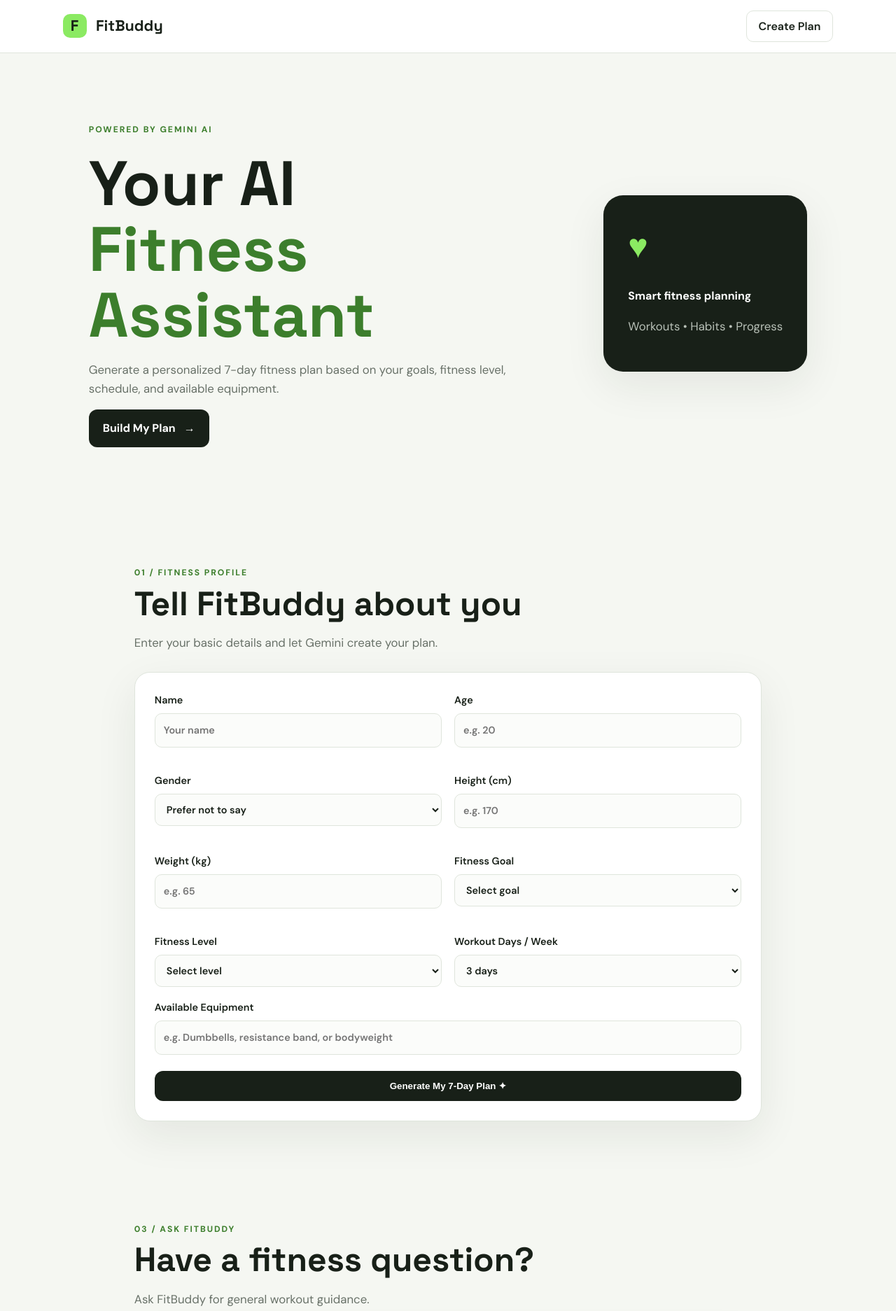
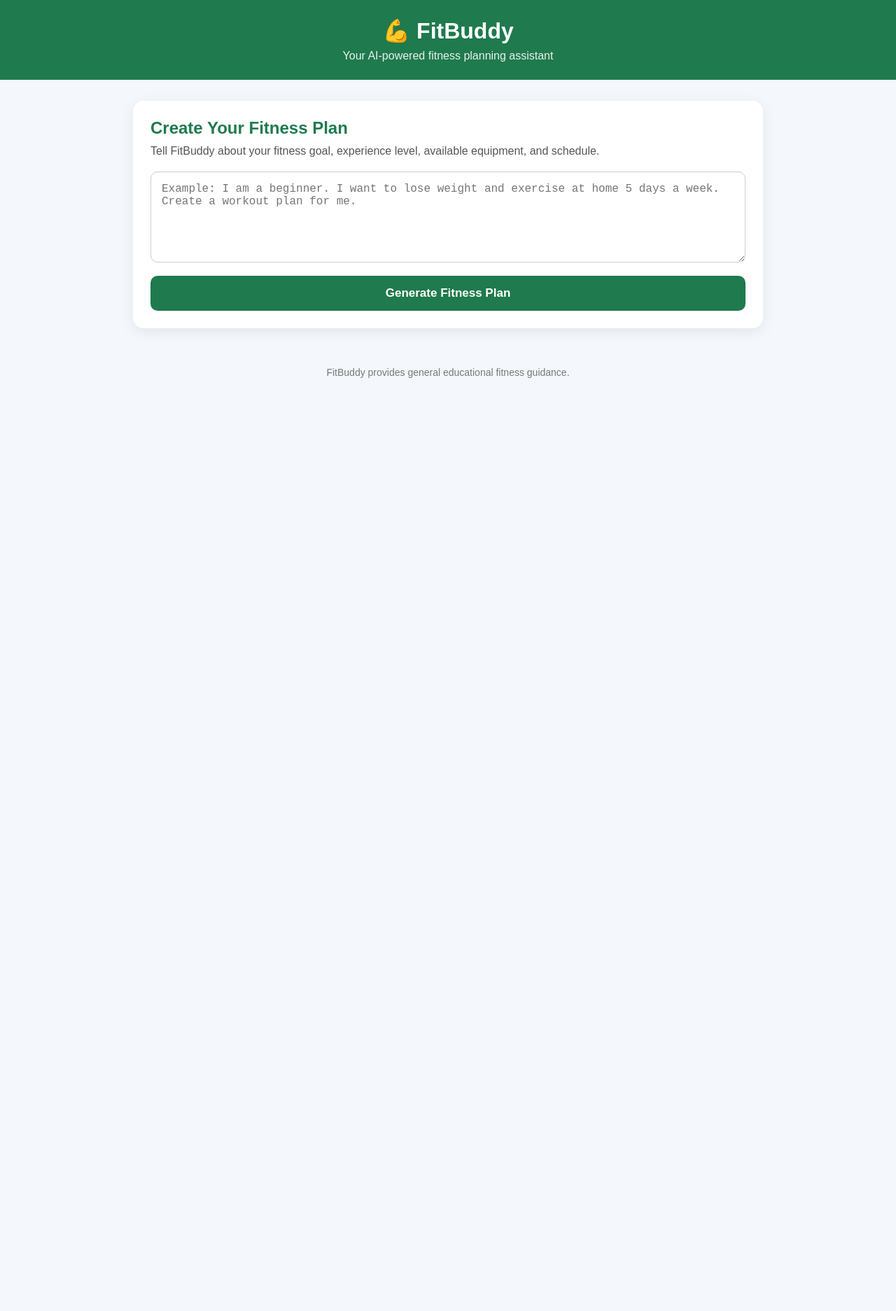
Before and after one commit to abubakkarsiddiq19092006/fitbuddy-ai, a website: page index.html in a window 1280 px wide. Shown: the top 1873 px of the page at 70% size. After the commit the page ends 800 px from the top, so only its background shows below. Drawn offline with Linux system fonts and the light colour scheme.

Commit message:
Update index.html

```diff
--- a/index.html
+++ b/index.html
@@ -3,109 +3,268 @@
 <head>
   <meta charset="UTF-8">
   <meta name="viewport" content="width=device-width, initial-scale=1.0">
-  <title>FitBuddy — AI Fitness Assistant</title>
-  <link rel="stylesheet" href="style.css">
+  <title>FitBuddy - AI Fitness Planner</title>
+
+  <style>
+    * {
+      box-sizing: border-box;
+      margin: 0;
+      padding: 0;
+    }
+
+    body {
+      font-family: Arial, sans-serif;
+      background: #f4f7fb;
+      color: #222;
+      min-height: 100vh;
+    }
+
+    header {
+      background: #1f7a4d;
+      color: white;
+      padding: 25px 20px;
+      text-align: center;
+    }
+
+    header h1 {
+      font-size: 32px;
+      margin-bottom: 8px;
+    }
+
+    header p {
+      font-size: 16px;
+      opacity: 0.9;
+    }
+
+    .container {
+      width: 90%;
+      max-width: 900px;
+      margin: 30px auto;
+    }
+
+    .card {
+      background: white;
+      border-radius: 15px;
+      padding: 25px;
+      box-shadow: 0 5px 20px rgba(0, 0, 0, 0.08);
+    }
+
+    .card h2 {
+      margin-bottom: 10px;
+      color: #1f7a4d;
+    }
+
+    .card p {
+      margin-bottom: 20px;
+      color: #555;
+    }
+
+    textarea {
+      width: 100%;
+      min-height: 130px;
+      padding: 15px;
+      border: 1px solid #ccc;
+      border-radius: 10px;
+      font-size: 16px;
+      resize: vertical;
+      outline: none;
+    }
+
+    textarea:focus {
+      border-color: #1f7a4d;
+    }
+
+    button {
+      margin-top: 15px;
+      width: 100%;
+      padding: 15px;
+      background: #1f7a4d;
+      color: white;
+      border: none;
+      border-radius: 10px;
+      font-size: 17px;
+      font-weight: bold;
+      cursor: pointer;
+    }
+
+    button:hover {
+      background: #17623d;
+    }
+
+    button:disabled {
+      background: #999;
+      cursor: not-allowed;
+    }
+
+    #loading {
+      display: none;
+      margin-top: 20px;
+      text-align: center;
+      color: #1f7a4d;
+      font-weight: bold;
+    }
+
+    #result {
+      display: none;
+      margin-top: 25px;
+      padding: 20px;
+      background: #f0f8f4;
+      border-left: 5px solid #1f7a4d;
+      border-radius: 10px;
+      white-space: pre-wrap;
+      line-height: 1.6;
+    }
+
+    #error {
+      display: none;
+      margin-top: 20px;
+      padding: 15px;
+      background: #ffecec;
+      color: #b00020;
+      border-radius: 10px;
+    }
+
+    footer {
+      text-align: center;
+      padding: 25px;
+      color: #777;
+      font-size: 14px;
+    }
+
+    @media (max-width: 600px) {
+      header h1 {
+        font-size: 26px;
+      }
+
+      .container {
+        width: 94%;
+      }
+
+      .card {
+        padding: 18px;
+      }
+    }
+  </style>
 </head>
+
 <body>
-  <header class="topbar">
-    <div class="brand"><span class="brand-mark">F</span> FitBuddy</div>
-    <a href="#planner" class="nav-btn">Create Plan</a>
+
+  <header>
+    <h1>💪 FitBuddy</h1>
+    <p>Your AI-powered fitness planning assistant</p>
   </header>
 
-  <main>
-    <section class="hero">
-      <div class="hero-copy">
-        <span class="eyebrow">POWERED BY GEMINI AI</span>
-        <h1>Your AI<br><span>Fitness Assistant</span></h1>
-        <p>Generate a personalized 7-day fitness plan based on your goals, fitness level, schedule, and available equipment.</p>
-        <a href="#planner" class="primary-btn">Build My Plan <span>→</span></a>
-      </div>
-      <div class="hero-card">
-        <div class="pulse">♥</div>
-        <div>
-          <strong>Smart fitness planning</strong>
-          <p>Workouts • Habits • Progress</p>
-        </div>
-      </div>
-    </section>
+  <main class="container">
 
-    <section id="planner" class="section">
-      <div class="section-heading">
-        <span class="eyebrow">01 / FITNESS PROFILE</span>
-        <h2>Tell FitBuddy about you</h2>
-        <p>Enter your basic details and let Gemini create your plan.</p>
+    <div class="card">
+      <h2>Create Your Fitness Plan</h2>
+
+      <p>
+        Tell FitBuddy about your fitness goal, experience level,
+        available equipment, and schedule.
+      </p>
+
+      <textarea
+        id="message"
+        placeholder="Example: I am a beginner. I want to lose weight and exercise at home 5 days a week. Create a workout plan for me."
+      ></textarea>
+
+      <button id="generateBtn" onclick="generatePlan()">
+        Generate Fitness Plan
+      </button>
+
+      <div id="loading">
+        Creating your personalized fitness plan...
       </div>
 
-      <form id="fitnessForm" class="form-card">
-        <div class="grid">
-          <label>Name <input name="name" placeholder="Your name" required></label>
-          <label>Age <input name="age" type="number" min="13" max="100" placeholder="e.g. 20" required></label>
-          <label>Gender
-            <select name="gender">
-              <option value="Not specified">Prefer not to say</option>
-              <option>Male</option><option>Female</option><option>Other</option>
-            </select>
-          </label>
-          <label>Height (cm) <input name="height" type="number" min="100" max="250" placeholder="e.g. 170" required></label>
-          <label>Weight (kg) <input name="weight" type="number" min="30" max="250" placeholder="e.g. 65" required></label>
-          <label>Fitness Goal
-            <select name="goal" required>
-              <option value="">Select goal</option>
-              <option>Weight loss</option><option>Weight gain</option><option>Muscle building</option><option>General fitness</option>
-            </select>
-          </label>
-          <label>Fitness Level
-            <select name="level" required>
-              <option value="">Select level</option>
-              <option>Beginner</option><option>Intermediate</option><option>Advanced</option>
-            </select>
-          </label>
-          <label>Workout Days / Week
-            <select name="days" required>
-              <option value="3">3 days</option><option value="4">4 days</option><option value="5">5 days</option><option value="6">6 days</option><option value="7">7 days</option>
-            </select>
-          </label>
-        </div>
-        <label>Available Equipment
-          <input name="equipment" placeholder="e.g. Dumbbells, resistance band, or bodyweight">
-        </label>
-        <button class="primary-btn full" type="submit">Generate My 7-Day Plan ✦</button>
-      </form>
-    </section>
+      <div id="error"></div>
 
-    <section id="results" class="section hidden">
-      <div class="section-heading">
-        <span class="eyebrow">02 / YOUR AI PLAN</span>
-        <h2>Your FitBuddy plan</h2>
-        <p>Generated with Gemini AI from your fitness profile.</p>
-      </div>
-      <div id="loading" class="loading hidden">FitBuddy is creating your plan<span>...</span></div>
-      <article id="planOutput" class="output-card"></article>
-    </section>
+      <div id="result"></div>
+    </div>
 
-    <section id="chat" class="section">
-      <div class="section-heading">
-        <span class="eyebrow">03 / ASK FITBUDDY</span>
-        <h2>Have a fitness question?</h2>
-        <p>Ask FitBuddy for general workout guidance.</p>
-      </div>
-      <div class="chat-card">
-        <div id="chatMessages" class="chat-messages">
-          <div class="bot-message">Hi! I'm FitBuddy. Ask me something like “What can I do instead of squats?”</div>
-        </div>
-        <form id="chatForm" class="chat-form">
-          <input id="chatInput" placeholder="Ask a fitness question..." required>
-          <button type="submit">Send</button>
-        </form>
-      </div>
-    </section>
   </main>
 
   <footer>
-    <strong>FitBuddy</strong> · AI Fitness Plan Generator
-    <p>For general educational fitness guidance only. Consult a qualified professional for personal medical or injury-related advice.</p>
+    FitBuddy provides general educational fitness guidance.
   </footer>
 
-  <script src="script.js"></script>
+  <script>
+    async function generatePlan() {
+      const messageInput = document.getElementById("message");
+      const button = document.getElementById("generateBtn");
+      const loading = document.getElementById("loading");
+      const result = document.getElementById("result");
+      const error = document.getElementById("error");
+
+      const message = messageInput.value.trim();
+
+      // Clear previous messages
+      result.style.display = "none";
+      error.style.display = "none";
+      result.textContent = "";
+      error.textContent = "";
+
+      if (!message) {
+        error.textContent = "Please enter your fitness goal first.";
+        error.style.display = "block";
+        return;
+      }
+
+      button.disabled = true;
+      loading.style.display = "block";
+
+      try {
+        const response = await fetch("/api/chat", {
+          method: "POST",
+          headers: {
+            "Content-Type": "application/json"
+          },
+          body: JSON.stringify({
+            message: message
+          })
+        });
+
+        // Read the response as text first.
+        // This prevents the "Unexpected token '<'" error
+        // from hiding the real server response.
+        const responseText = await response.text();
+
+        let data;
+
+        try {
+          data = JSON.parse(responseText);
+        } catch (jsonError) {
+          throw new Error(
+            "The server returned an invalid response: " +
+            responseText.substring(0, 200)
+          );
+        }
+
+        if (!response.ok) {
+          throw new Error(data.error || "Unable to generate the plan.");
+        }
+
+        if (!data.reply) {
+          throw new Error("The AI returned an empty response.");
+        }
+
+        result.textContent = data.reply;
+        result.style.display = "block";
+
+      } catch (err) {
+        console.error("FitBuddy error:", err);
+
+        error.textContent =
+          "Unable to generate the plan. " + err.message;
+
+        error.style.display = "block";
+
+      } finally {
+        button.disabled = false;
+        loading.style.display = "none";
+      }
+    }
+  </script>
+
 </body>
 </html>
```
